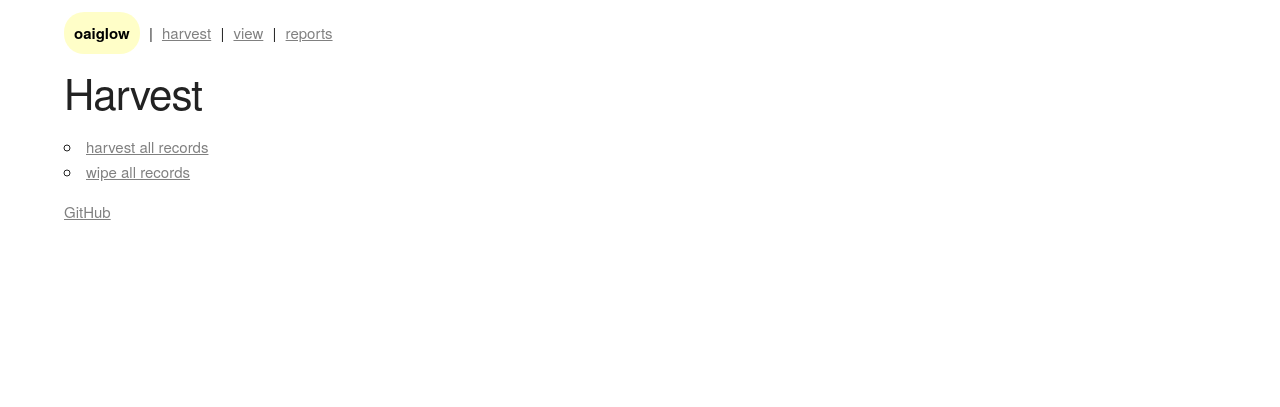
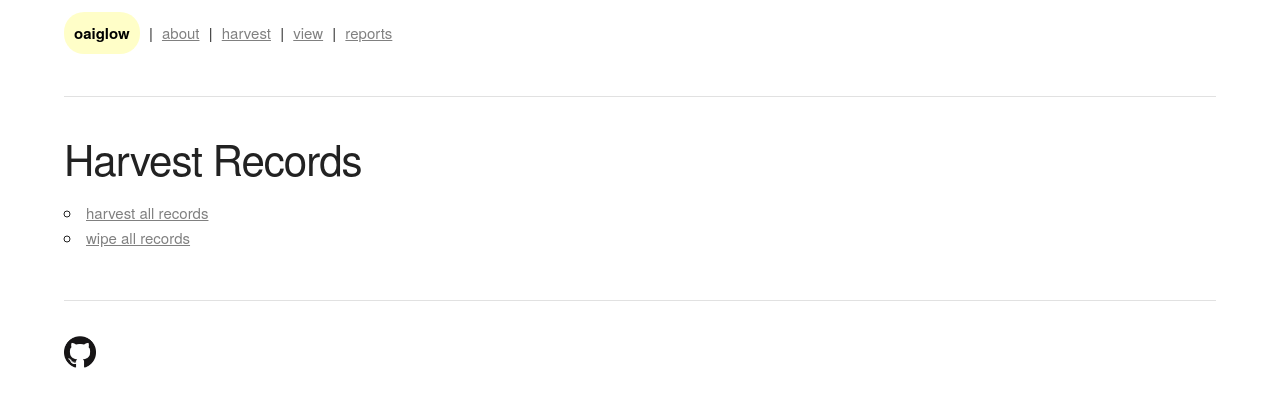
Before and after one commit to WSULib/oaiglow, a Flask app: a page that uses oaiglow/templates/footer.html in a window 1280 px wide. Shown: the top 407 px of the page. Run offline with Flask 2, Linux system fonts and the light colour scheme; data that the repository does not hold is empty.

Commit message:
reviving work, building out pages

```diff
--- a/oaiglow/templates/footer.html
+++ b/oaiglow/templates/footer.html
@@ -1,7 +1,8 @@
 
+			<hr>
 			<div class="row">
 				<div class="twelve rows">
-					<p><a href="https://github.com/ghukill/oaiglow">GitHub</a></p>
+					<p><a href="https://github.com/ghukill/oaiglow"><img height=32 src="{{ url_for('static',filename='img/GitHub-Mark-120px-plus.png')}}"/></a></p>
 				</div>
 			</div>
 		<!-- close container -->
--- a/oaiglow/templates/harvest.html
+++ b/oaiglow/templates/harvest.html
@@ -2,7 +2,7 @@
 
 <div class="row">
 	<div class="twelve columns">
-		<h2>Harvest</h2>
+		<h2>Harvest Records</h2>
 	</div>
 </div>
 
--- a/oaiglow/templates/header.html
+++ b/oaiglow/templates/header.html
@@ -28,6 +28,8 @@
 					<ul class="main_nav">
 						<li><a href="/{{localConfig.OAIGLOW_APP_PREFIX}}" class="app_title"><span>oaiglow</span></a></li>
 						<li class="spacer_pipe">|</li>
+						<li><a href="/{{localConfig.OAIGLOW_APP_PREFIX}}/about">about</a></li>
+						<li class="spacer_pipe">|</li>
 						<li><a href="/{{localConfig.OAIGLOW_APP_PREFIX}}/harvest">harvest</a></li>
 						<li class="spacer_pipe">|</li>
 						<li><a href="/{{localConfig.OAIGLOW_APP_PREFIX}}/view">view</a></li>
@@ -44,3 +46,6 @@
 					</div>
 				</div>
 			{% endif %}
+
+
+	<hr>
--- a/oaiglow/templates/index.html
+++ b/oaiglow/templates/index.html
@@ -5,6 +5,7 @@
 		<h2>Home</h2>
 		<p>Welcome to oaiglow.</p>
 		<p>The goal of this utility is to harvest OAI-PMH records, preview their metadata as they might look in DPLA, and run schematron based validation on a record-by-record basis.</p>
+		<p style="color:red;">Include config and current state of DB here</p>
 	</div>
 </div>
 
--- a/oaiglow/views.py
+++ b/oaiglow/views.py
@@ -95,8 +95,30 @@ def view():
 	# get all records
 	all_records = list(Record.select())
 
-	return render_template("view_all.html", localConfig=localConfig, all_records=all_records)
+	return render_template("view.html", localConfig=localConfig, all_records=all_records)
 
+
+
+####################
+# ABOUT
+####################
+
+# view home
+@oaiglow_app.route("/%s/about" % (localConfig.OAIGLOW_APP_PREFIX), methods=['POST', 'GET'])
+def about():
+
+	return render_template("about.html", localConfig=localConfig)
+
+
+####################
+# REPORTS
+####################
+
+# view home
+@oaiglow_app.route("/%s/reports" % (localConfig.OAIGLOW_APP_PREFIX), methods=['POST', 'GET'])
+def reports():
+
+	return render_template("reports.html", localConfig=localConfig)
 
 
 
```
Also changed, not shown: oaiglow/templates/about.html (added, +15 -0 lines), oaiglow/templates/reports.html (added, +15 -0 lines), oaiglow/templates/view.html (+31 -4 lines), oaiglow/templates/view_all.html (deleted, +0 -44 lines), oaiglow/static/img/GitHub-Mark-120px-plus.png (added), 3 other files.
